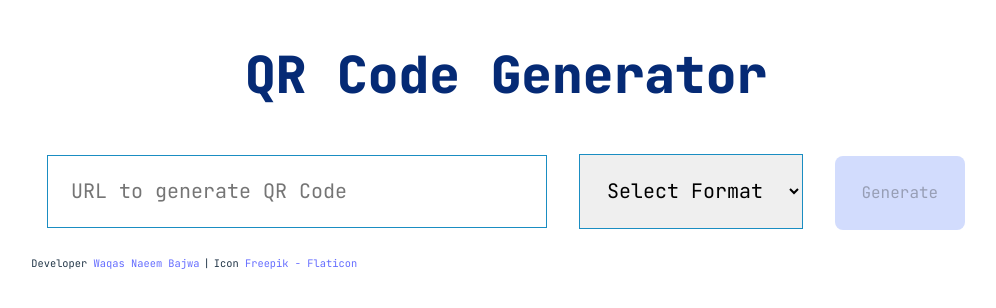
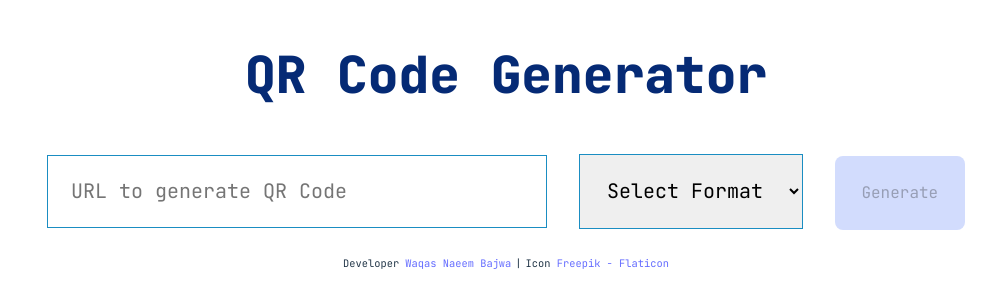
Before and after one commit to devbajwa/QRCodeGenerator, a Vue app: page / in a window 1280 px wide. Shown: the top 308 px of the page, without its empty margins (134-1130 px from the left). Built offline with nearby package versions, Linux system fonts and the light colour scheme; no server answers.

Commit message:
Fix footer position

```diff
--- a/src/style.css
+++ b/src/style.css
@@ -83,6 +83,7 @@
   font-size: 0.65rem;
   display: flex;
   align-items: center;
+  justify-content: center;
 }
 
 .seperator{
```
